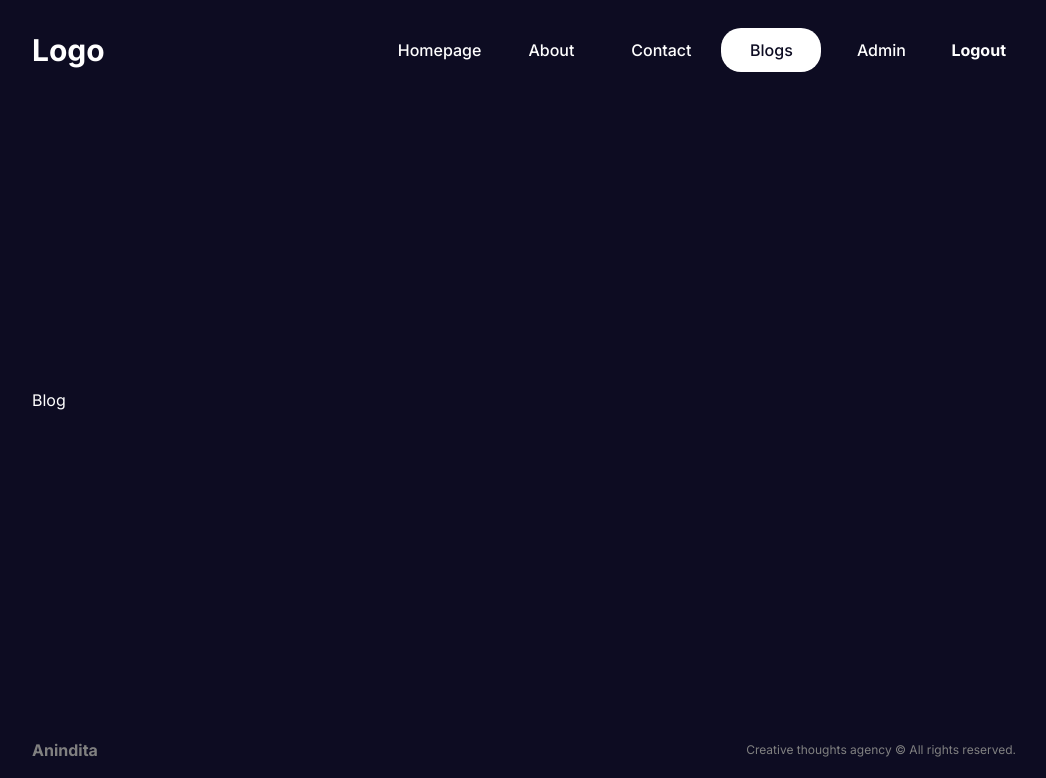
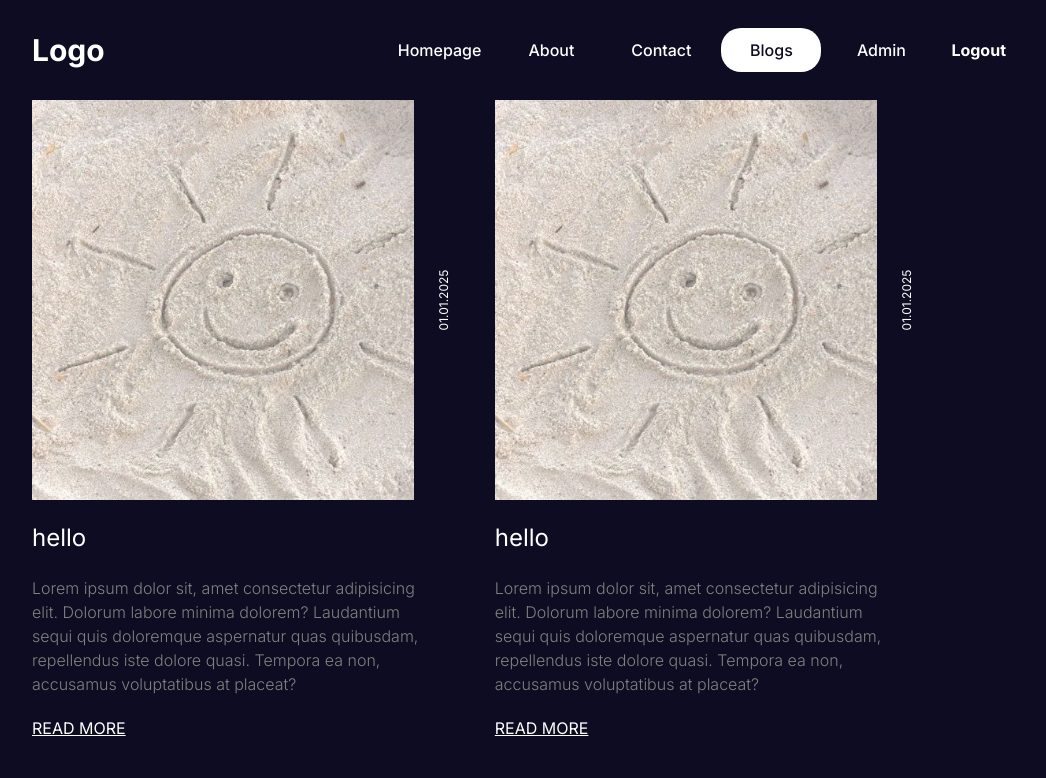
Before and after one commit to ANINDITAPRIYADARSHINI/Blog-next, a Next.js app: page /blog in a window 1280 px wide. Shown: the top 778 px of the page, without its empty margins (116-1162 px from the left). Built offline with nearby package versions, Linux system fonts and the light colour scheme.

Commit message:
Added layout for main blog page with its styling.

```diff
--- /dev/null
+++ b/app/blog/blog.module.css
@@ -0,0 +1,21 @@
+.container {
+    display: flex;
+    flex-wrap: wrap;
+    gap: 20px;
+  }
+
+  .post {
+    width: 30%;
+  }
+
+  @media screen and (max-width: 1280px) {
+    .post {
+      width: 45%;
+    }
+  }
+
+  @media screen and (max-width: 768px) {
+    .post {
+      width: 100%;
+    }
+  }
--- a/app/blog/page.tsx
+++ b/app/blog/page.tsx
@@ -1,7 +1,28 @@
+
+import styles from "./blog.module.css";
+import PostCard from "../components/postCard/PostCard";
+
+
 export default function BlogPage() {
     return (
-      <div>
-        <h1>Blog</h1>
+      <div className= {styles.container}>
+        <div className={styles.post}>
+          <PostCard />
+        </div>
+
+        <div className={styles.post}>
+          <PostCard />
+        </div>
+
+        <div className={styles.post}>
+          <PostCard />
+        </div>
+
+        <div className={styles.post}>
+          <PostCard />
+        </div>
+
+
       </div>
     );
   }
--- /dev/null
+++ b/app/components/postCard/PostCard.tsx
@@ -0,0 +1,30 @@
+"use client"
+import React from "react";
+
+import Image from "next/image";
+import styles from "./postCard.module.css";
+import Link from "next/link";
+
+
+
+export default function PostCard() {
+    const [isOptimized, setIsOptimized] = React.useState(true);
+    return(
+        <div className={styles.container}>
+
+            <div className={styles.top}>
+                <div className={styles.imgContainer}>
+                    <Image src= "/download.jpg" alt="" fill unoptimized={!isOptimized} className= {styles.img} onError={() => {setIsOptimized(false);}} />
+                </div>
+
+                <span className={styles.date}>01.01.2025</span>
+            </div>
+
+            <div className={styles.bottom}>
+                <h1 className={styles.title}>hello</h1>
+                <p className={styles.desc}>Lorem ipsum dolor sit, amet consectetur adipisicing elit. Dolorum labore minima dolorem? Laudantium sequi quis doloremque aspernatur quas quibusdam, repellendus iste dolore quasi. Tempora ea non, accusamus voluptatibus at placeat?</p>
+                <Link className={styles.link} href="/blog/post">READ MORE</Link>
+            </div>
+        </div>
+    )
+}
--- /dev/null
+++ b/app/components/postCard/postCard.module.css
@@ -0,0 +1,43 @@
+.container{
+display: flex;
+flex-direction: column;
+gap: 20px;
+margin-bottom: 20px;
+}
+
+.top{
+display: flex;
+}
+
+.imgContainer{
+width: 90%;
+height: 400px;
+position: relative;
+}
+
+.img{
+object-fit: cover;
+}
+
+.date{
+font-size: 12px;
+transform: rotate(270deg);
+margin: auto;
+}
+
+.title{
+width: 90%;
+font-size: 24px;
+margin-bottom: 20px;
+}
+
+.desc{
+width: 90%;
+margin-bottom: 20px;
+font-weight: 300;
+color: gray;
+}
+
+.link{
+text-decoration: underline;
+}
--- a/app/contact/page.tsx
+++ b/app/contact/page.tsx
@@ -1,5 +1,4 @@
 "use client"
-
 import React from "react";
 import Image from "next/image";
 import styles from "./contact.module.css";
```
Also changed, not shown: public/download.jpg (added).
